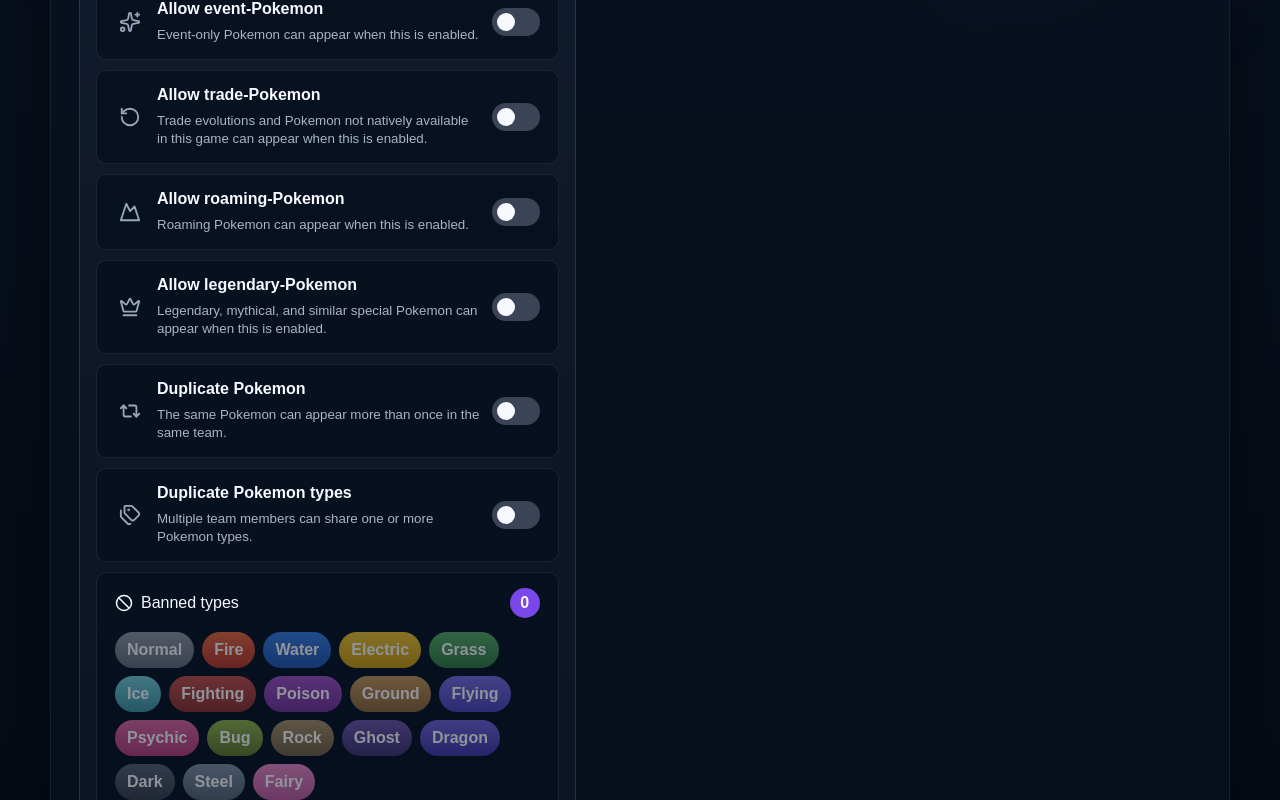
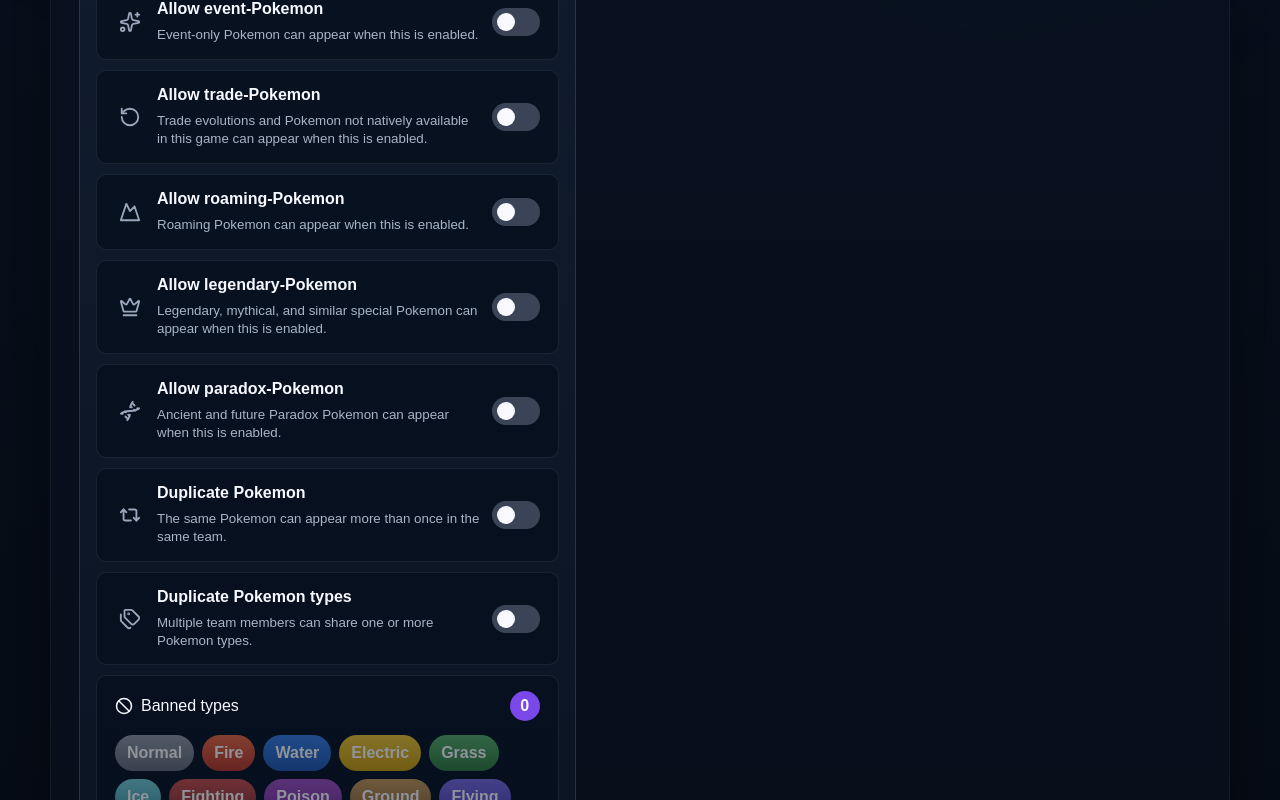
Before and after one commit to EasyEddi/Route-Zero, a Next.js app: page / in a window 1280 px wide. Shown: the part 876-1676 px from the top of the page. Built offline with nearby package versions, Linux system fonts and the light colour scheme.

Commit message:
Add paradox Pokemon filter and badges

```diff
--- a/app/globals.css
+++ b/app/globals.css
@@ -1114,6 +1114,74 @@
   background:
     radial-gradient(circle at 32% 24%, #fff9cf, transparent 38%),
     linear-gradient(180deg, #ffe978, #f4b83b);
+}
+
+.specialBadges {
+  position: absolute;
+  z-index: 2;
+  top: 48px;
+  left: 18px;
+  display: flex;
+  max-width: calc(100% - 72px);
+  flex-wrap: wrap;
+  gap: 6px;
+  justify-content: flex-start;
+}
+
+.specialBadges span {
+  display: inline-flex;
+  align-items: center;
+  min-height: 24px;
+  padding: 0 8px;
+  border: 1px solid rgba(255, 255, 255, 0.14);
+  border-radius: 999px;
+  color: #fff7cf;
+  background:
+    radial-gradient(circle at 24% 20%, rgba(255, 255, 255, 0.38), transparent 34%),
+    linear-gradient(180deg, rgba(129, 88, 31, 0.92), rgba(69, 42, 13, 0.96));
+  font-size: 0.72rem;
+  font-weight: 900;
+  text-transform: uppercase;
+  box-shadow: 0 10px 18px rgba(0, 0, 0, 0.22);
+  backdrop-filter: blur(10px);
+}
+
+.specialBadges span[data-badge="paradox"] {
+  color: #dffcff;
+  background:
+    radial-gradient(circle at 24% 20%, rgba(255, 255, 255, 0.34), transparent 34%),
+    linear-gradient(180deg, rgba(31, 115, 139, 0.92), rgba(28, 51, 89, 0.96));
+}
+
+.poolCard .specialBadges,
+.specialBadges[data-compact="true"] {
+  top: 44px;
+  left: 14px;
+  max-width: calc(100% - 62px);
+  gap: 5px;
+}
+
+.poolCard .specialBadges span,
+.specialBadges[data-compact="true"] span {
+  min-height: 21px;
+  padding: 0 7px;
+  font-size: 0.64rem;
+}
+
+.appRoot[data-theme="light"] .specialBadges span {
+  border-color: rgba(112, 75, 12, 0.12);
+  color: #3d2a05;
+  background:
+    radial-gradient(circle at 24% 20%, rgba(255, 255, 255, 0.68), transparent 34%),
+    linear-gradient(180deg, #ffe58a, #d99828);
+  box-shadow: 0 10px 18px rgba(147, 104, 22, 0.16);
+}
+
+.appRoot[data-theme="light"] .specialBadges span[data-badge="paradox"] {
+  color: #0d3340;
+  background:
+    radial-gradient(circle at 24% 20%, rgba(255, 255, 255, 0.58), transparent 34%),
+    linear-gradient(180deg, #8fe8f3, #57a6cf);
 }
 
 .pokemonSprite {
--- a/app/page.tsx
+++ b/app/page.tsx
@@ -7,6 +7,7 @@
   Copy,
   Crown,
   Dice5,
+  Dna,
   Eye,
   Gamepad2,
   Info,
@@ -27,7 +28,7 @@
 import { games } from "@/data/games";
 import { pokemon } from "@/data/pokemon";
 import { pokemonTypes } from "@/data/types";
-import { isLegendaryPokemon } from "@/lib/pokemon-tags";
+import { isLegendaryPokemon, isParadoxPokemon } from "@/lib/pokemon-tags";
 import { applyFilters, rollTeam } from "@/lib/team-generator";
 import type { PokemonEntry, TeamFilters } from "@/lib/types";
 
@@ -40,6 +41,7 @@
   allowTradePokemon: false,
   allowRoamingPokemon: false,
   allowLegendaryPokemon: false,
+  allowParadoxPokemon: false,
   allowDuplicatePokemon: false,
   allowDuplicateTypes: false,
 };
@@ -490,6 +492,13 @@
               onChange={(checked) => updateFilter("allowLegendaryPokemon", checked)}
             />
             <ToggleRow
+              icon={<Dna size={22} />}
+              label="Allow paradox-Pokemon"
+              description="Ancient and future Paradox Pokemon can appear when this is enabled."
+              checked={filters.allowParadoxPokemon}
+              onChange={(checked) => updateFilter("allowParadoxPokemon", checked)}
+            />
+            <ToggleRow
               icon={<Repeat2 size={22} />}
               label="Duplicate Pokemon"
               description="The same Pokemon can appear more than once in the same team."
@@ -598,6 +607,7 @@
                     <span className="dexNumber">
                       {isSlotRevealed ? String(revealedEntry.id).padStart(3, "0") : "???"}
                     </span>
+                    {isSlotRevealed ? <SpecialBadges entry={revealedEntry} /> : null}
                     {isSlotRevealed ? (
                       <ShinyToggle
                         active={isShiny}
@@ -666,6 +676,7 @@
                     style={{ ["--delay" as string]: `${index * 55}ms` }}
                   >
                     <span className="dexNumber">{String(entry.id).padStart(3, "0")}</span>
+                    <SpecialBadges entry={entry} />
                     <ShinyToggle
                       active={isShiny}
                       onClick={() => toggleShinyCard(cardKey, entry)}
@@ -771,6 +782,7 @@
                       onKeyDown={(event) => handleCardKeyDown(event, entry)}
                     >
                       <span className="poolDex">{String(entry.id).padStart(3, "0")}</span>
+                      <SpecialBadges entry={entry} compact />
                       <ShinyToggle
                         active={isShiny}
                         onClick={() => toggleShinyCard(cardKey, entry)}
@@ -1058,6 +1070,35 @@
     >
       <Sparkles size={17} />
     </button>
+  );
+}
+
+type SpecialBadgesProps = {
+  entry: PokemonEntry;
+  compact?: boolean;
+};
+
+function SpecialBadges({ entry, compact = false }: SpecialBadgesProps) {
+  const badges = [];
+
+  if (isLegendaryPokemon(entry.id)) {
+    badges.push("Legendary");
+  }
+
+  if (isParadoxPokemon(entry.id)) {
+    badges.push("Paradox");
+  }
+
+  if (badges.length === 0) {
+    return null;
+  }
+
+  return (
+    <div className="specialBadges" data-compact={compact}>
+      {badges.map((badge) => (
+        <span data-badge={badge.toLowerCase()} key={badge}>{badge}</span>
+      ))}
+    </div>
   );
 }
 
@@ -1438,7 +1479,7 @@
   const notes = [];
 
   if (gameId && entry.nativeGames.includes(gameId)) {
-    notes.push("Native in this game");
+    notes.push("Native");
   } else if (gameId && entry.games.includes(gameId)) {
     notes.push("Trade or transfer");
   } else if (gameId) {
@@ -1464,7 +1505,11 @@
   }
 
   if (isLegendaryPokemon(entry.id)) {
-    notes.push("Legendary flag");
+    notes.push("Legendary");
+  }
+
+  if (isParadoxPokemon(entry.id)) {
+    notes.push("Paradox");
   }
 
   return notes;
--- a/lib/pokemon-tags.ts
+++ b/lib/pokemon-tags.ts
@@ -7,6 +7,15 @@
   1002, 1003, 1004, 1007, 1008, 1009, 1010, 1024, 1025,
 ]);
 
+const paradoxPokemonIds = new Set([
+  984, 985, 986, 987, 988, 989, 990, 991, 992, 993, 994, 995, 1005, 1006, 1009, 1010, 1020, 1021,
+  1022, 1023,
+]);
+
 export function isLegendaryPokemon(pokemonId: number) {
   return legendaryPokemonIds.has(pokemonId);
 }
+
+export function isParadoxPokemon(pokemonId: number) {
+  return paradoxPokemonIds.has(pokemonId);
+}
--- a/lib/team-generator.ts
+++ b/lib/team-generator.ts
@@ -1,5 +1,5 @@
 import type { PokemonEntry, TeamFilters } from "./types";
-import { isLegendaryPokemon } from "./pokemon-tags";
+import { isLegendaryPokemon, isParadoxPokemon } from "./pokemon-tags";
 
 type RollOptions = {
   dryRun?: boolean;
@@ -52,6 +52,10 @@
     }
 
     if (!filters.allowLegendaryPokemon && isLegendaryPokemon(pokemon.id)) {
+      return false;
+    }
+
+    if (!filters.allowParadoxPokemon && isParadoxPokemon(pokemon.id)) {
       return false;
     }
 
--- a/lib/types.ts
+++ b/lib/types.ts
@@ -27,6 +27,7 @@
   allowTradePokemon: boolean;
   allowRoamingPokemon: boolean;
   allowLegendaryPokemon: boolean;
+  allowParadoxPokemon: boolean;
   allowDuplicatePokemon: boolean;
   allowDuplicateTypes: boolean;
 };
```
